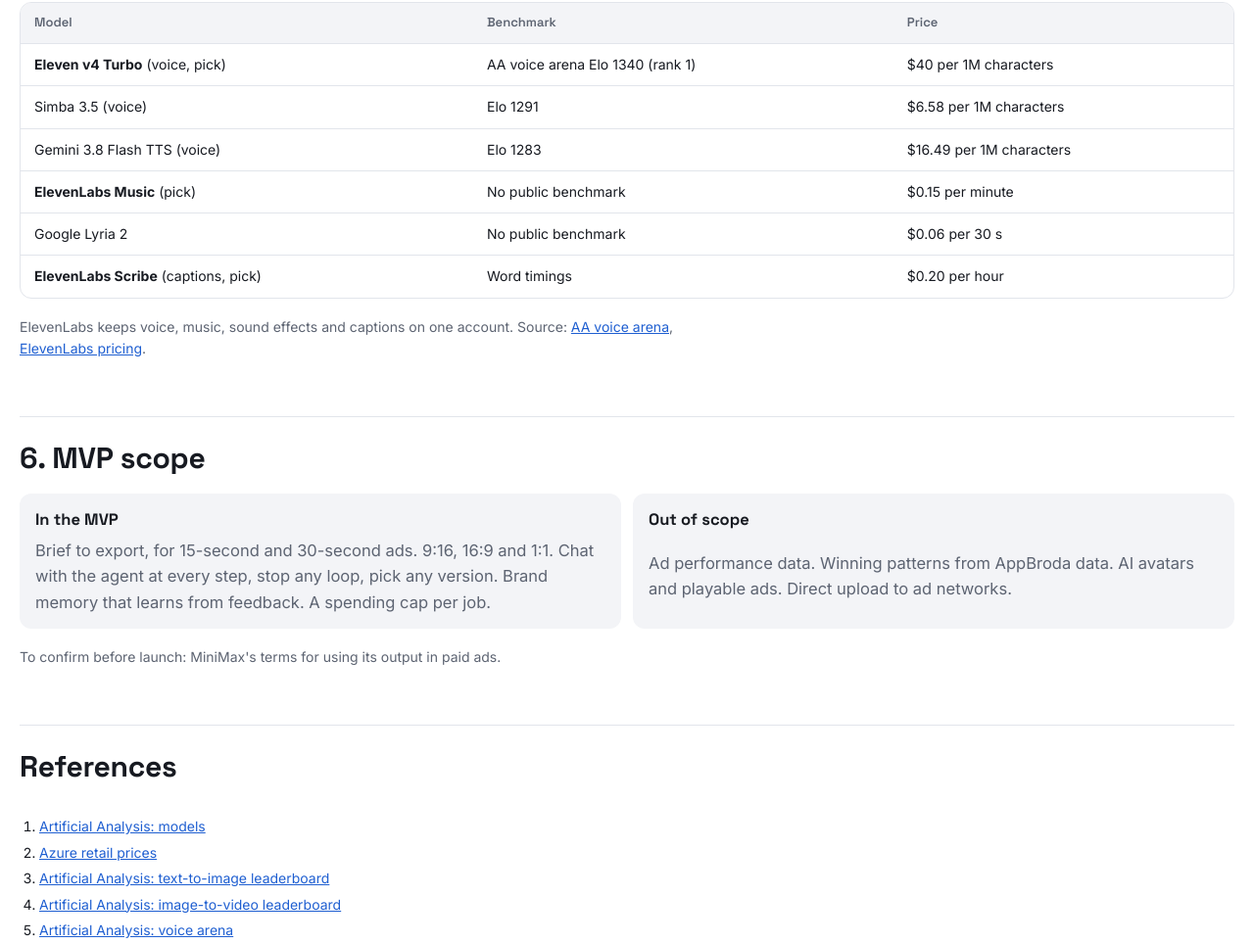
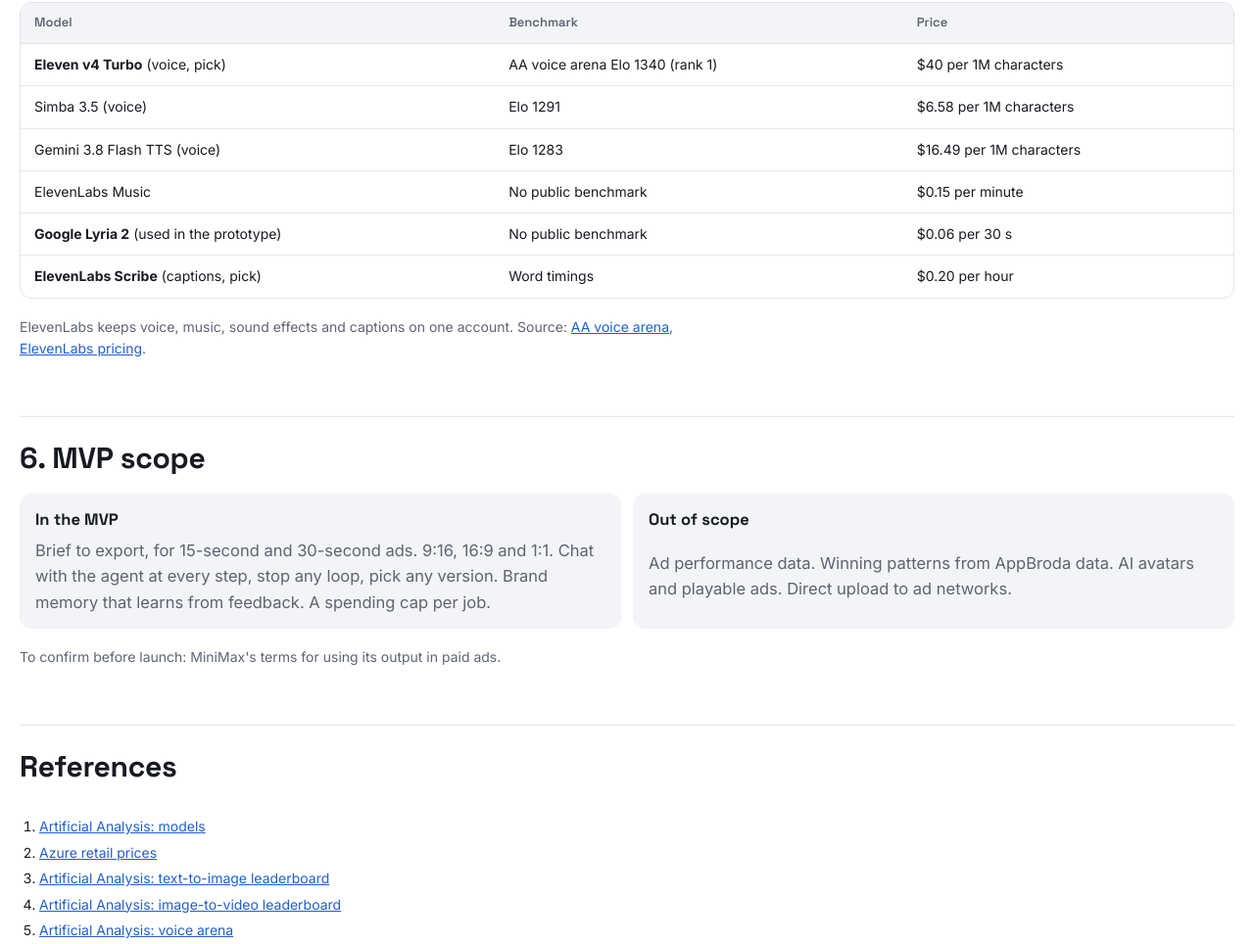
Before and after one commit to riddhigangbhoj/uagenius, a plain HTML site: page architecture.html in a window 1280 px wide. Shown: the part 9285-10249 px from the top of the page at 98% size. Drawn offline with Linux system fonts and the light colour scheme.

Commit message:
Architecture: music model matches the prototype (Lyria)
Co-Authored-By: Claude Opus 5.5 <noreply@anthropic.com>

```diff
--- a/architecture.html
+++ b/architecture.html
@@ -459,8 +459,8 @@ Never:    text, letters, logos, signs with writing</pre>
 <tr><td><b>Eleven v4 Turbo</b> (voice, pick)</td><td>AA voice arena Elo 1340 (rank 1)</td><td>$40 per 1M characters</td></tr>
 <tr><td>Simba 3.5 (voice)</td><td>Elo 1291</td><td>$6.58 per 1M characters</td></tr>
 <tr><td>Gemini 3.8 Flash TTS (voice)</td><td>Elo 1283</td><td>$16.49 per 1M characters</td></tr>
-<tr><td><b>ElevenLabs Music</b> (pick)</td><td>No public benchmark</td><td>$0.15 per minute</td></tr>
-<tr><td>Google Lyria 2</td><td>No public benchmark</td><td>$0.06 per 30 s</td></tr>
+<tr><td>ElevenLabs Music</td><td>No public benchmark</td><td>$0.15 per minute</td></tr>
+<tr><td><b>Google Lyria 2</b> (used in the prototype)</td><td>No public benchmark</td><td>$0.06 per 30 s</td></tr>
 <tr><td><b>ElevenLabs Scribe</b> (captions, pick)</td><td>Word timings</td><td>$0.20 per hour</td></tr></tbody></table></div>
 <p class="muted small">ElevenLabs keeps voice, music, sound effects and captions on one account. Source: <a href="https://artificialanalysis.ai/text-to-speech/leaderboard/provider-voice">AA voice arena</a>, <a href="https://elevenlabs.io/pricing/api">ElevenLabs pricing</a>.</p>
 
```
